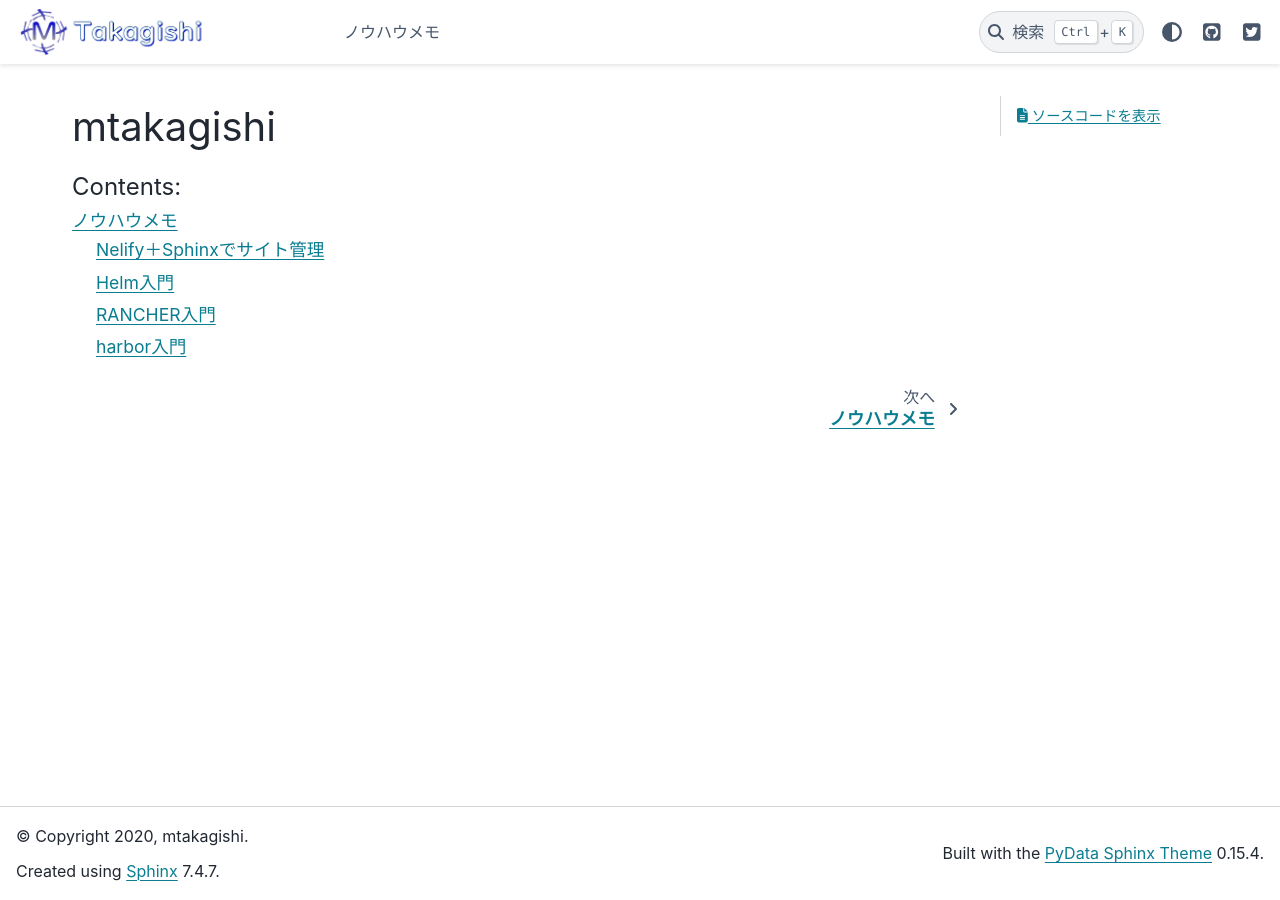
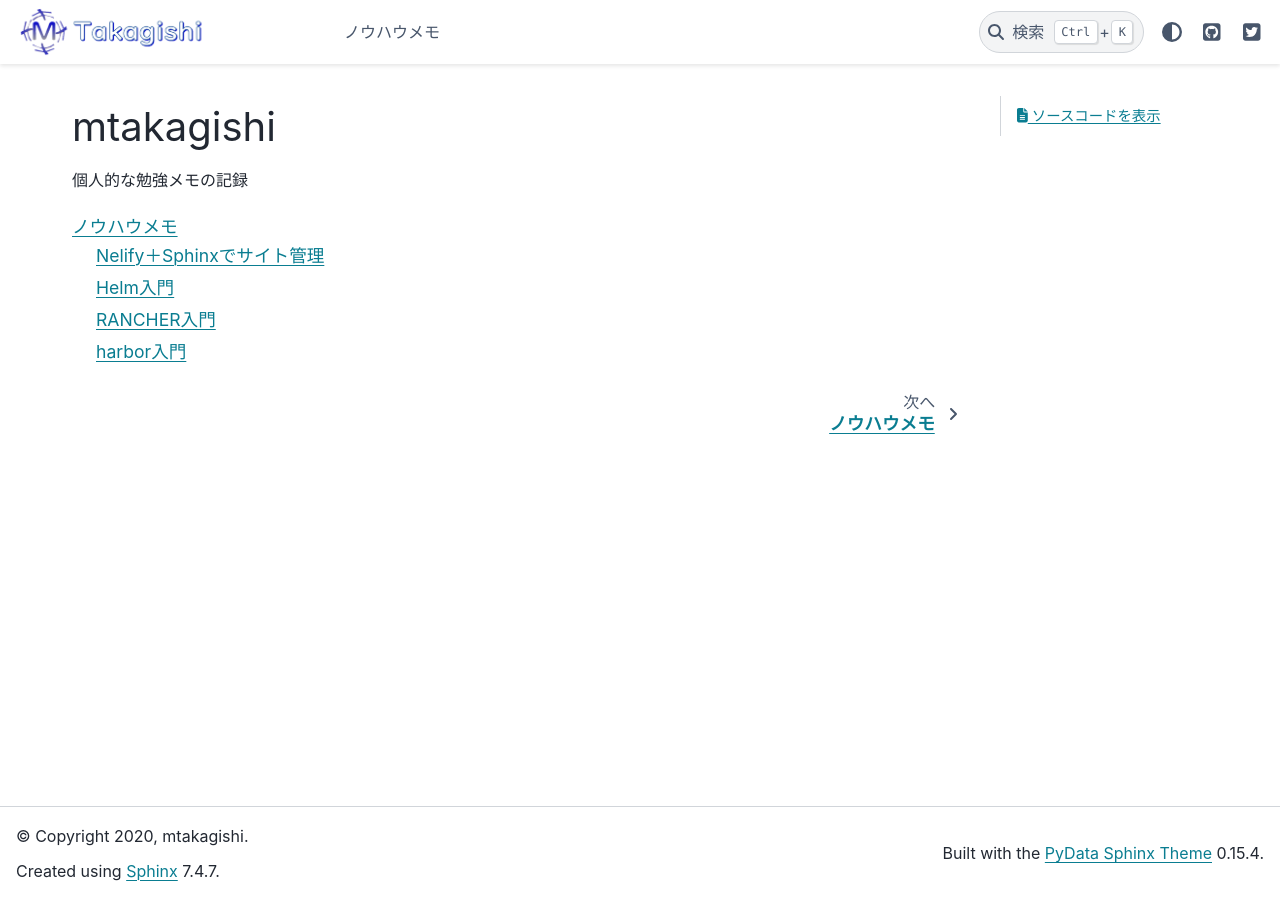
Before and after one commit to mtakagishi/mtakagishi, a Sphinx documentation site: the page built from docs/index.rst, in a window 1280 px wide. Built offline with Sphinx 7.4.7 and the PyData theme 0.15.4, drawn with Linux system fonts in a browser that asks for light colours.

Commit message:
サイト説明を追記

```diff
--- a/docs/index.rst
+++ b/docs/index.rst
@@ -1,9 +1,9 @@
 ############################
 mtakagishi
 ############################
+個人的な勉強メモの記録
 
 .. toctree::
   :maxdepth: 2
-  :caption: Contents:
 
   howto/index
```
